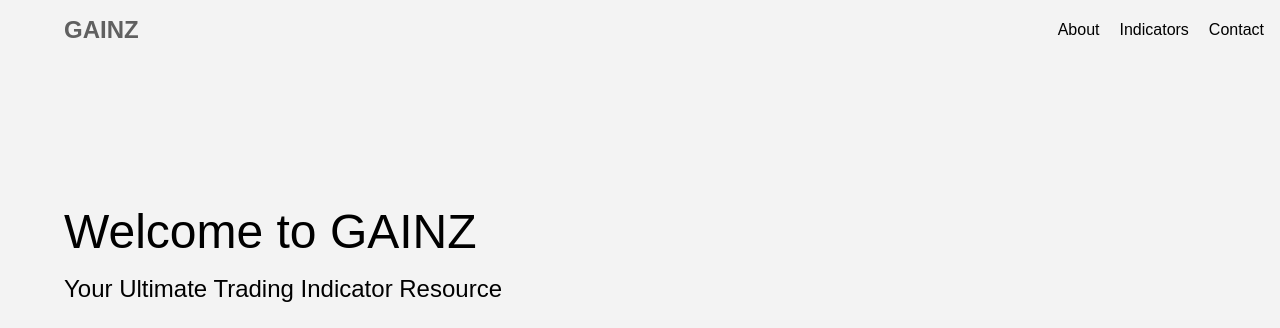
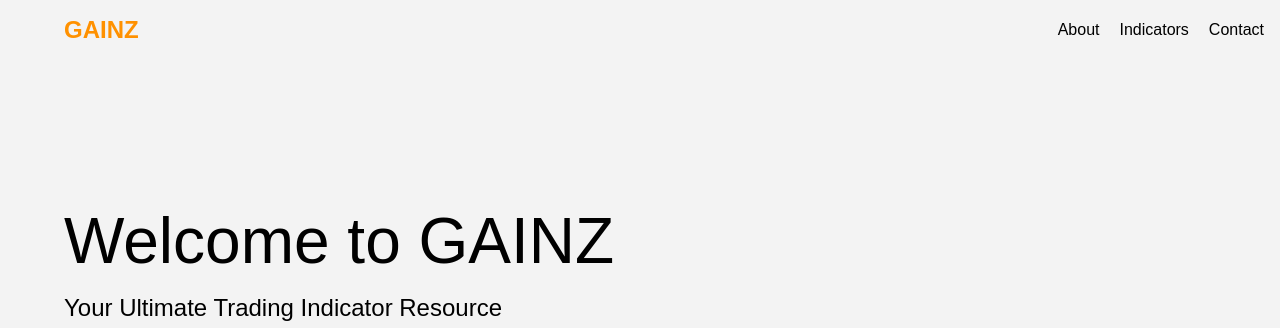
Before and after one commit to AkashSasikumar47/Gainz-Trading-Indicators, a React (Create React App) app in the folder client/: page / in a window 1280 px wide. In both pictures the pointer is over the link "GAINZ". Shown: the top 328 px of the page. Built offline with nearby package versions, Linux system fonts and the light colour scheme.

Commit message:
Update code

```diff
--- a/client/src/components/Home/Hero/Hero.css
+++ b/client/src/components/Home/Hero/Hero.css
@@ -22,7 +22,7 @@
 
 .HeroTitle {
     color: #000000;
-    font-size: 3rem;
+    font-size: 4rem;
     font-weight: 500;
     font-family: 'DM Sans', sans-serif;
 }
@@ -58,4 +58,8 @@
     .HeroSubtitle {
         font-size: 1.2rem;
     }
+
+    .ArrowIcon {
+        align-self: center;
+    }
 }
--- a/client/src/components/Home/Navbar/Navbar.css
+++ b/client/src/components/Home/Navbar/Navbar.css
@@ -18,7 +18,7 @@
     transition: color 0.3s;
 
     &:hover {
-        color: #606060;
+        color: #ff9100;
     }
 }
 
@@ -38,7 +38,7 @@
     transition: color 0.3s;
 
     &:hover {
-        color: #606060;
+        color: #ff9100;
     }
 }
 
```
